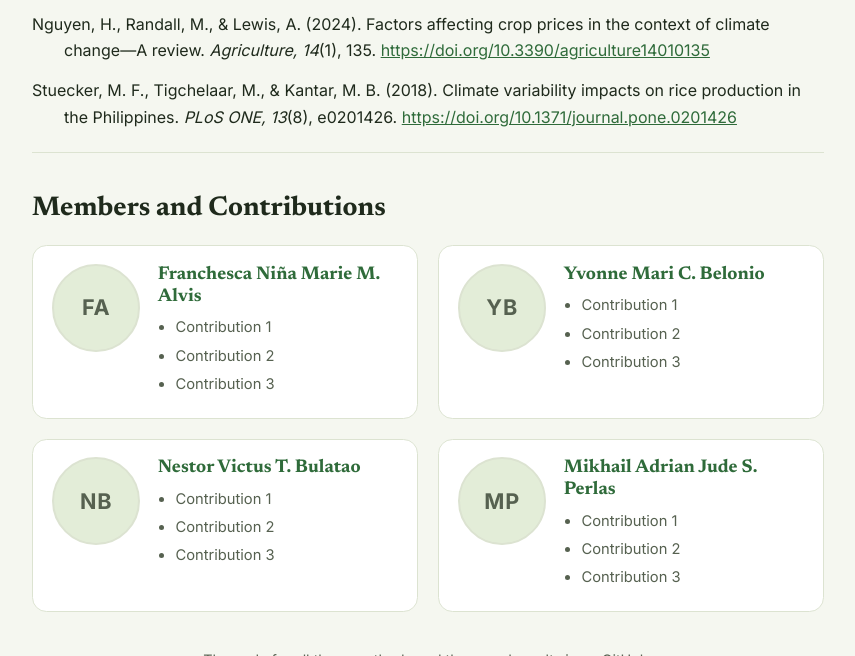
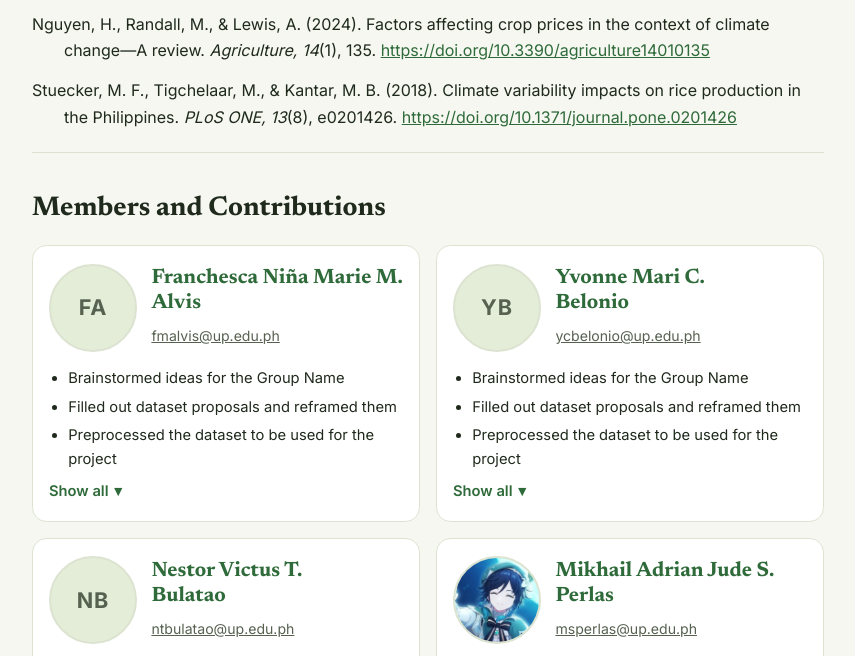
Before and after one commit to allhailmikeyl/ai-project-170, a plain HTML site: page index.html in a window 1280 px wide. Shown: the part 11272-11928 px from the top of the page, without its empty margins (212-1067 px from the left). Drawn offline with Linux system fonts and the light colour scheme.

Commit message:
ui: members and contributions

```diff
--- a/index.html
+++ b/index.html
@@ -847,10 +847,11 @@
           <h2>Members and Contributions</h2>
           <div class="team-grid">
             <article class="card team-card">
+              <div class="team-head">
                 <div class="team-photo">
                   FA
                   <img
-                  src="images/alvis.jpg"
+                    src="images/franchesca.png"
                     alt="Franchesca Niña Marie M. Alvis"
                     width="88"
                     height="88"
@@ -859,20 +860,26 @@
                   />
                 </div>
                 <div class="team-info">
-                <h3>Franchesca Niña Marie M. Alvis</h3>
-                <!-- TODO: replace these with this member's entries from the task log -->
-                <ul>
-                  <li class="placeholder">Contribution 1</li>
-                  <li class="placeholder">Contribution 2</li>
-                  <li class="placeholder">Contribution 3</li>
+                  <h3><span class="given">Franchesca Niña Marie M.</span> <span class="surname">Alvis</span></h3>
+                  <a class="team-email" href="mailto:fmalvis@up.edu.ph">fmalvis@up.edu.ph</a>
+                </div>
+              </div>
+              <ul class="contrib-list">
+              <li>Brainstormed ideas for the Group Name</li>
+              <li>Filled out dataset proposals and reframed them</li>
+              <li>Preprocessed the dataset to be used for the project</li>
+              <li>Implemented Gaussian Naive Bayes</li>
+              <li>Wrote the Dataset section</li>
+              <li>Wrote the Results and Discussion section</li>
+              <li>Final proofreading and checking the page against the guidelines</li>
               </ul>
-              </div>
             </article>
             <article class="card team-card">
+              <div class="team-head">
                 <div class="team-photo">
                   YB
                   <img
-                  src="images/belonio.jpg"
+                    src="images/yvonne.png"
                     alt="Yvonne Mari C. Belonio"
                     width="88"
                     height="88"
@@ -881,20 +888,26 @@
                   />
                 </div>
                 <div class="team-info">
-                <h3>Yvonne Mari C. Belonio</h3>
-                <!-- TODO: replace these with this member's entries from the task log -->
-                <ul>
-                  <li class="placeholder">Contribution 1</li>
-                  <li class="placeholder">Contribution 2</li>
-                  <li class="placeholder">Contribution 3</li>
+                  <h3><span class="given">Yvonne Mari C.</span> <span class="surname">Belonio</span></h3>
+                  <a class="team-email" href="mailto:ycbelonio@up.edu.ph">ycbelonio@up.edu.ph</a>
+                </div>
+              </div>
+              <ul class="contrib-list">
+              <li>Brainstormed ideas for the Group Name</li>
+              <li>Filled out dataset proposals and reframed them</li>
+              <li>Preprocessed the dataset to be used for the project</li>
+              <li>Wrote the README and the code comments</li>
+              <li>Wrote the Methods section</li>
+              <li>Wrote the Discussion section</li>
+              <li>Gathered the references and the review of related literature</li>
               </ul>
-              </div>
             </article>
             <article class="card team-card">
+              <div class="team-head">
                 <div class="team-photo">
                   NB
                   <img
-                  src="images/bulatao.jpg"
+                    src="images/nestor.png"
                     alt="Nestor Victus T. Bulatao"
                     width="88"
                     height="88"
@@ -903,20 +916,26 @@
                   />
                 </div>
                 <div class="team-info">
-                <h3>Nestor Victus T. Bulatao</h3>
-                <!-- TODO: replace these with this member's entries from the task log -->
-                <ul>
-                  <li class="placeholder">Contribution 1</li>
-                  <li class="placeholder">Contribution 2</li>
-                  <li class="placeholder">Contribution 3</li>
+                  <h3><span class="given">Nestor Victus T.</span> <span class="surname">Bulatao</span></h3>
+                  <a class="team-email" href="mailto:ntbulatao@up.edu.ph">ntbulatao@up.edu.ph</a>
+                </div>
+              </div>
+              <ul class="contrib-list">
+              <li>Brainstormed ideas for the Group Name</li>
+              <li>Preprocessed the dataset to be used for the project</li>
+              <li>Implemented the perceptron</li>
+              <li>Wrote the Problem Statement and Motivation section</li>
+              <li>Wrote the Abstract section</li>
+              <li>Wrote the Results and Discussion section</li>
+              <li>Final proofreading and checking the page against the guidelines</li>
               </ul>
-              </div>
             </article>
             <article class="card team-card">
+              <div class="team-head">
                 <div class="team-photo">
                   MP
                   <img
-                  src="images/perlas.jpg"
+                    src="images/mikhail.png"
                     alt="Mikhail Adrian Jude S. Perlas"
                     width="88"
                     height="88"
@@ -925,14 +944,20 @@
                   />
                 </div>
                 <div class="team-info">
-                <h3>Mikhail Adrian Jude S. Perlas</h3>
-                <!-- TODO: replace these with this member's entries from the task log -->
-                <ul>
-                  <li class="placeholder">Contribution 1</li>
-                  <li class="placeholder">Contribution 2</li>
-                  <li class="placeholder">Contribution 3</li>
+                  <h3><span class="given">Mikhail Adrian Jude S.</span> <span class="surname">Perlas</span></h3>
+                  <a class="team-email" href="mailto:msperlas@up.edu.ph">msperlas@up.edu.ph</a>
+                </div>
+              </div>
+              <ul class="contrib-list">
+              <li>Created the GitHub repository</li>
+              <li>Filled out dataset proposals and reframed them</li>
+              <li>Wrote the Milestone documents</li>
+              <li>Wrote the main and shared module for loading the data, standardizing features, the train/validation/test split, tuning, and scoring</li>
+              <li>Implemented kNN</li>
+              <li>Set up the HTML structure, styling, and the GitHub Pages deployment</li>
+              <li>Wrote the Experimental Setup section</li>
+              <li>Wrote the Results and Discussion section</li>
               </ul>
-              </div>
             </article>
           </div>
           <div class="repo-cta">
--- a/script.js
+++ b/script.js
@@ -543,3 +543,37 @@ function initNavSpy() {
 }
 
 initNavSpy();
+
+// Member cards: long contribution lists show their first items, and a button shows or hides the rest
+function initContributions() {
+  var SHOWN = 3; // Items that stay visible when the list is collapsed
+  var lists = document.querySelectorAll(".contrib-list");
+  for (var i = 0; i < lists.length; i++) {
+    (function (list) {
+      var items = list.querySelectorAll("li");
+      if (items.length <= SHOWN) { // Short list, nothing to hide
+        return;
+      }
+
+      var button = document.createElement("button");
+      button.type = "button";
+      button.className = "contrib-toggle";
+      list.parentNode.insertBefore(button, list.nextSibling);
+
+      function setOpen(open) {
+        for (var j = SHOWN; j < items.length; j++) {
+          items[j].hidden = !open;
+        }
+        button.setAttribute("aria-expanded", open ? "true" : "false");
+        button.textContent = open ? "Show less" : "Show all";
+      }
+
+      button.addEventListener("click", function () {
+        setOpen(button.getAttribute("aria-expanded") !== "true");
+      });
+      setOpen(false);
+    })(lists[i]);
+  }
+}
+
+initContributions();
--- a/styles.css
+++ b/styles.css
@@ -70,8 +70,8 @@ html {
 }
 @media (prefers-reduced-motion: reduce) {
   html { scroll-behavior: auto; }
-  .card, .pill, .site-nav a::after { transition: none; }
-  .card:hover, .card:focus-within, .pill:hover { transform: none; }
+  .card, figure.cm, .cm-table td, .pill, .site-nav a::after { transition: none; }
+  .card:hover, .card:focus-within, figure.cm:hover, figure.cm:focus-within, .pill:hover { transform: none; }
 }
 
 body {
@@ -372,13 +372,15 @@ figure.diagram figcaption {
 .team-grid {
   display: grid;
   grid-template-columns: repeat(2, minmax(0, 1fr));
-  gap: 1.25rem;
+  gap: 1rem;
   margin: 1.25rem 0 0;
 }
-.team-card {
+.team-card { padding: 1.1rem 1rem; }
+.team-head {   /* photo on the left, name and email next to it; the contributions go below, from the left edge */
   display: flex;
-  align-items: flex-start;
-  gap: 1.1rem;
+  align-items: center;
+  gap: 0.9rem;
+  margin-bottom: 0.9rem;
 }
 .team-photo {
   position: relative;
@@ -406,9 +408,27 @@ figure.diagram figcaption {
   object-fit: cover;
 }
 .team-info { min-width: 0; }
-.team-info h3 { font-size: 1.15rem; margin-bottom: 0.45rem; }
-.team-info ul { margin: 0; padding-left: 1.1rem; font-size: 0.92rem; }
-.team-info li { margin: 0.25rem 0; text-align: left; }
+.team-info h3 { font-size: 1.3rem; margin-bottom: 0.3rem; }
+.team-info h3 .given,
+.team-info h3 .surname { display: block; }
+.team-info h3 .given { white-space: nowrap; }   /* every name sits on two lines: given names, then surname */
+.team-email { display: inline-block; font-size: 0.88rem; color: var(--muted); overflow-wrap: anywhere; }
+.team-email:hover { color: var(--accent); }
+.team-card ul { margin: 0; padding-left: 1.2rem; font-size: 0.92rem; }
+.team-card li { margin: 0.25rem 0; text-align: left; }
+/* "Show all / Show less" button under a long contribution list (added by script.js) */
+.contrib-toggle {
+  margin: 0.4rem 0 0;
+  padding: 0;
+  border: 0;
+  background: none;
+  color: var(--accent);
+  font: 600 0.92rem var(--font);
+  cursor: pointer;
+}
+.contrib-toggle:hover { text-decoration: underline; }
+.contrib-toggle::after { content: "\25BE"; margin-left: 0.35rem; }                    /* ▾ */
+.contrib-toggle[aria-expanded="true"]::after { content: "\25B4"; }                    /* ▴ */
 
 /* Repository button (centered, with the GitHub icon) */
 .repo-cta { margin-top: 2.25rem; text-align: center; }
@@ -517,6 +537,15 @@ figure.cm {
   border: 1px solid var(--line);
   border-radius: var(--radius);
 }
+figure.cm {
+  transition: transform 0.25s ease, box-shadow 0.25s ease, border-color 0.25s ease;
+}
+figure.cm:hover,
+figure.cm:focus-within {
+  transform: translateY(-6px);
+  box-shadow: 0 12px 24px rgba(0, 0, 0, 0.15);
+  border-color: var(--accent);
+}
 figure.cm figcaption { margin-bottom: 0.35rem; font-size: 0.9rem; font-weight: 600; text-align: center; }
 .cm-table { table-layout: fixed; border-collapse: separate; border-spacing: 3px; font-size: 0.85rem; }
 .cm-table thead td { width: 4.2rem; padding: 0; border: 0; background: none; }
@@ -540,6 +569,11 @@ figure.cm figcaption { margin-bottom: 0.35rem; font-size: 0.9rem; font-weight: 6
 }
 .cm-table td.good { --cm-c: var(--cm-good); }
 .cm-table td.bad { --cm-c: var(--cm-bad); }
+.cm-table td { transition: filter 0.2s ease, box-shadow 0.2s ease; }
+.cm-table td:hover {   /* a hovered square lights up with a ring in its own color */
+  filter: brightness(1.2) saturate(1.15);
+  box-shadow: 0 0 0 2px var(--cm-c);
+}
 .cm-table td b { display: block; font-size: 1.05rem; line-height: 1.2; font-variant-numeric: tabular-nums; }
 .cm-table td span { display: block; font-size: 0.72rem; }
 
@@ -554,11 +588,11 @@ footer {
 }
 
 /* 9. RESPONSIVE ---------------------------------------------------------- */
-@media (max-width: 48rem) {
+@media (max-width: 52rem) {
   .team-grid { grid-template-columns: 1fr; }   /* member cards stack */
 }
 @media (max-width: 26rem) {
-  .team-card { flex-direction: column; }       /* photo above the contributions */
+  .team-head { flex-direction: column; align-items: flex-start; }   /* photo above the name */
 }
 @media (max-width: 40rem) {
   .brand { display: none; }
```
Also changed, not shown: images/mikhail.png (added). Lines whose indentation alone changed are shown as unchanged.
